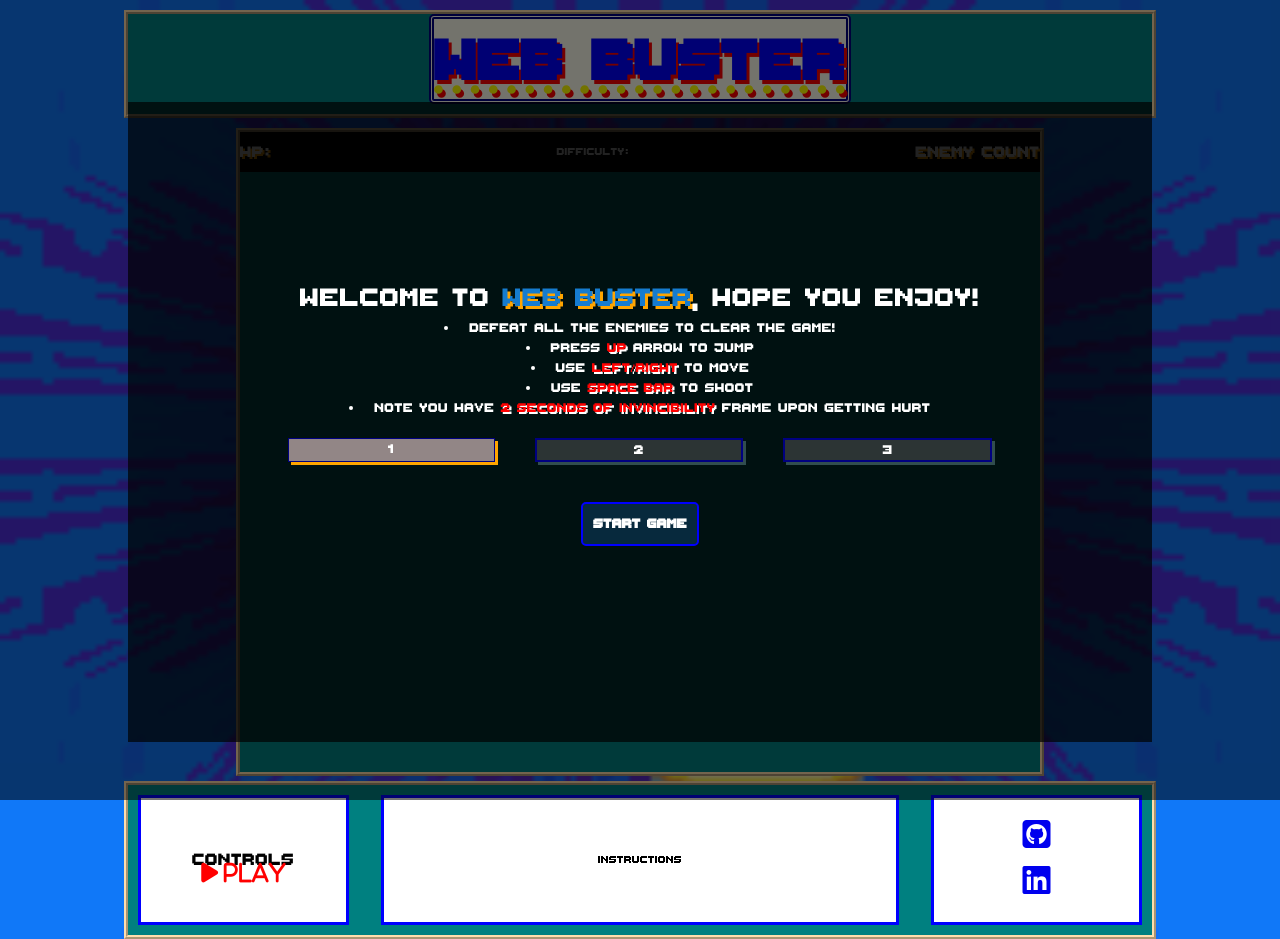
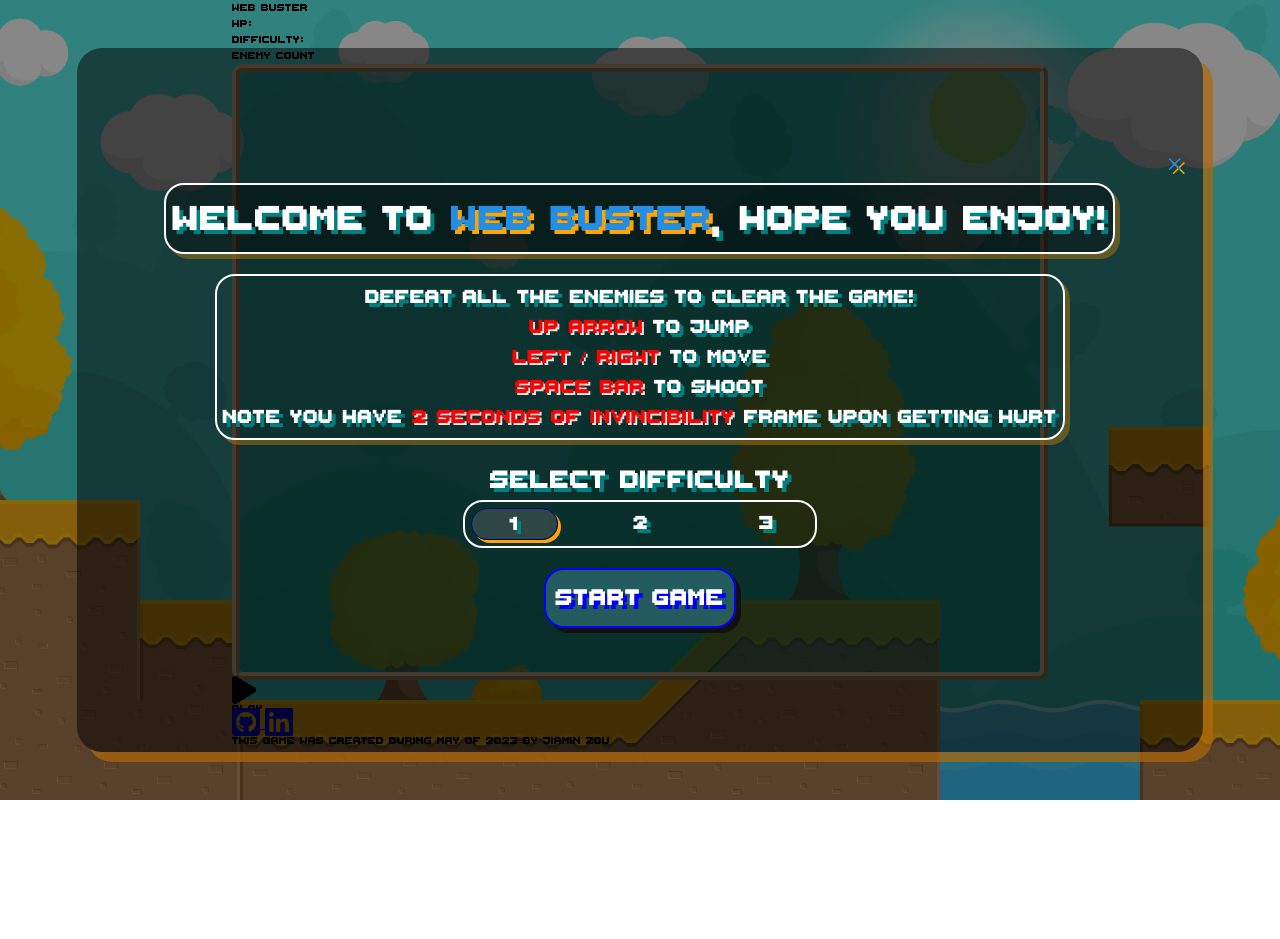
Before and after one commit to Jiamin-Zou/web-buster, a website built with webpack: page index.html in a window 1280 px wide. After the commit the page ends 800 px from the top, so only its background shows below. Built offline with nearby package versions, Linux system fonts and the light colour scheme.

Commit message:
modal css done

```diff
--- a/index.html
+++ b/index.html
@@ -11,22 +11,22 @@
     <title>Web Buster!</title>
 </head>
 <body>
-    <div class="main-container">
-        <div class="header">
-            <h1 id="game-name">Web Buster</h1>
-        </div>
+    <audio id="gameBGM" src="src/assets/sounds/MMBN_Theme.mp3" loop></audio>
     <div class="modal" id="gameModal">
         <div id="game-menu">
-                <div id="welcome-msg">Welcome to <span>Web Buster</span>, hope you enjoy!</div>
+            <span class="close-game-menu">&times;</span>
+            <h2 id="welcome-msg">Welcome to <span>Web Buster</span>, hope you enjoy!</h2>
             <div id="instructions">
-                    <li>Defeat all the enemies to clear the game!</li>
-                    <li class="key">Press <span>Up</span> Arrow to jump</li>
-                    <li class="key">Use <span>Left/Right</span> to move</li>
-                    <li class="key">Use <span>Space Bar</span> to Shoot</li>
+                <h2>Defeat all the enemies to clear the game!</h2>
+                <li class="key"><span>Up Arrow</span> to jump</li>
+                <li class="key"><span>Left / Right</span> to move</li>
+                <li class="key"><span>Space Bar</span> to Shoot</li>
                 <li class="key">Note you have <span>2 seconds of invincibility</span> frame upon getting hurt</li>
             </div>
 
-                <ul class="game-diff-ctn">
+            <div class="difficulty-ctn">
+                <div class="diff-select-header">Select Difficulty</div>
+                <ul class="game-diff-levels">
                     <li class="diff-selections-lv difficulty-selected">1</li>
                     <li class="diff-selections-lv">2</li>
                     <li class="diff-selections-lv">3</li>
@@ -34,9 +34,19 @@
                 <div id="game-start-btn">Start Game</div>
             </div>
         </div>
+    </div>
 
-        <div class="game-container">
-            <div class="game-head">
+    <div class="main-container">
+
+        <div class="header">
+            <h1 id="game-name">Web Buster</h1>
+        </div>
+
+        <div class="body">
+
+
+            <div class="left-container">
+
                 <div class="player-health-container">
                     <div class="hp-info">
                         <p>HP:</p>
@@ -44,48 +54,93 @@
                     </div>
                     <div id="player-hp-bar"></div>
                 </div>
-                <div>
+
+                <div class="game-difficulty-display">
                     <p>Difficulty:</p>
                     <div id="game-difficulty"></div>
                 </div>
-                <div class="enemy-count-container">
+
+                <div class="enemy-count-disaply">
                     <p>Enemy Count</p>
                     <div id="enemy-counts"></div>
                 </div>
+
             </div>
+
+
+
+            <div class="game-container">
+                <!-- <div class="game-head">
+
+                    <div class="player-health-container">
+                        <div class="hp-info">
+                            <p>HP:</p>
+                            <div id="hp-stat"></div>
+                        </div>
+                        <div id="player-hp-bar"></div>
+                    </div>
+
+                    <div class="game-difficulty-diaplay">
+                        <p>Difficulty:</p>
+                        <div id="game-difficulty"></div>
+                    </div>
+
+                    <div class="enemy-count-disaply">
+                        <p>Enemy Count</p>
+                        <div id="enemy-counts"></div>
+                    </div>
+
+                </div> -->
 
                 <canvas id="canvas"></canvas>
             </div>
 
-        <div class="footer">
-            <div class="main-controls">
-                <p>Controls</p>
-                <div class="sound-control">
-                    <div class="bgm-sound-icon bgm-on">
-                        <i class="fa-solid fa-pause fa-xl"> Pause</i>
-                    </div>
-                    <audio id="gameBGM" src="src/assets/sounds/MMBN_Theme.mp3" loop></audio>
-                    <div class="bgm-sound-icon bgm-off">
-                        <i class="fa-solid fa-play fa-xl"> Play</i>
-                    </div>
-                </div>
+
+            <div class="right-container">
+
+                <div class="links">
+
+                    <div class="modal toggle">
+                        <i class="fa-sharp fa-solid fa-circle-info fa-2xl"></i>
+                        <p>Game Info</p>
                     </div>
 
-            <div class="instructions">
-                <p>Instructions</p>
+                    <div class="bgm-toggle">
+                        <i class="fa-solid fa-play fa-2xl"></i>
+                        <p>Play</p>
+                    </div>
+
+                    <a href="https://github.com/Jiamin-Zou/web-buster">
+                        <i class="fa-brands fa-square-github fa-2xl"></i>
+                    </a>
+
+                    <a href="https://www.linkedin.com/in/jiaminzou95/">
+                        <i class="fa-brands fa-linkedin fa-2xl"></i>
+                    </a>
 
                 </div>
 
-            <div class="links">
+                <div class="abouts">
+                    <p>This game was created during May of 2023 by <span>Jiamin Zou</span></p>
+                </div>
+
+            </div>
+
+
+        </div>
+
+
+    </div>
+</body>
+</html>
+
+<!-- <div class="links">
+    <i class="fa-sharp fa-solid fa-circle-info fa-2xl"></i>
+    <i class="fa-solid fa-play fa-2xl"></i>
     <a href="https://github.com/Jiamin-Zou/web-buster">
         <i class="fa-brands fa-square-github fa-2xl"></i>
     </a>
     <a href="https://www.linkedin.com/in/jiaminzou95/">
         <i class="fa-brands fa-linkedin fa-2xl"></i>
     </a>
-            </div>
-
-        </div>
-    </div>
-</body>
-</html>
+</div> -->
--- a/src/index.scss
+++ b/src/index.scss
@@ -1,5 +1,5 @@
 @import "./styles/css_reset.scss";
-@import "./styles/page.scss";
+// @import "./styles/page.scss";
 @import "./styles/modal_menu.scss";
 
 @font-face {
@@ -7,11 +7,12 @@
     src: url(../src/assets/font/ThaleahFat.ttf);
 }
 
-$game-color: teal;
+$color: rgb(18, 241, 241);
+
 $game-font: ThaleahFat;
 
 body {
-    background: url("../src/assets/images/background/bg.png") no-repeat center center fixed;
+    background: url("../src/assets/images/webpage/background.png") no-repeat center center fixed;
     -webkit-background-size: cover;
     -moz-background-size: cover;
     -o-background-size: cover;
@@ -22,9 +23,11 @@ body {
 }
 
 #canvas{
-    background-color: $game-color;
-    border: 4px ridge navajowhite;
-    border-top: 0px;
+    background-color: rgb(18, 241, 241);
+    background-color: rgba($color: #088d7b9c, $alpha: 0.5);
+    border-radius: 10px;
+    border: 8px ridge navajowhite;
+    // border-top: 0px;
 
     // width: 800px;
     // height: 500px;
--- a/src/styles/modal_menu.scss
+++ b/src/styles/modal_menu.scss
@@ -1,74 +1,112 @@
 .modal {
-    display: none; /* Hidden by default */
-    position: fixed; /* Stay in place */
-    z-index: 1; /* Sit on top */
+    display: none;
+    position: fixed;
+    z-index: 1;
     left: 0;
     top: 0;
-    width: 100%; /* Full width */
-    height: 100%; /* Full height */
-    overflow: auto; /* Enable scroll if needed */
-    // background-color: rgb(0,0,0); /* Fallback color */
-    background-color: rgba(0,0,0,0.55);
+    width: 100%;
+    height: 100%;
+    overflow: auto;
+    background-color: rgb(0,0,0);
+    background-color: rgba(0,0,0,0.47);
 }
 
 #game-menu {
-    // position: fixed;
-    margin: 8% auto;
-    background-color: rgba(0, 0, 0, 0.7);
+    .close-game-menu {
+        align-self: last baseline;
+        margin-right: 20px;
+        font-size: 30px;
+    }
+    margin:auto;
+    width: 88%;
+    height:88%;
+    background-color: rgba(0, 0, 0, 0.5);
     color: white;
-    width: 80%;
-    height:80%;
+    text-shadow: 4px 4px teal;
+    font-size: 30px;
+    border-radius: 25px;
     display: flex;
     flex-direction: column;
     justify-content: center;
     align-items: center;
     text-align: center;
-    font-size: 20px;
+    box-shadow: 10px 10px rgba($color: #b168082f, $alpha: 0.7);
+
+    #welcome-msg {
+        font-size: 55px;
+        border-radius: 20px;
+        padding: 6px;
+        border: 2px solid;
+        background-color: rgba(0,0,0,0.4);
+        box-shadow: 5px 5px rgba(161, 112, 19, 0.548);
+    }
+    li {
+        list-style: none;
+    }
     span {
-        color: rgba($color: #167ccf5e, $alpha: 1.0);
-        text-shadow: 3px 3px orange;
+        color: rgba($color: #248de45e, $alpha: 1.0);
+        text-shadow: 4px 4px orange;
+    }
+    #instructions {
+        margin: 20px;
+        border-radius: 20px;
+        padding: 6px;
+        border: 2px solid;
+        box-shadow: 5px 5px rgba(161, 112, 19, 0.548);
     }
     .key span {
         color:red;
-        text-shadow: 2px 2px white;
+        text-shadow: 2px 2px rgba(255, 255, 255, 0.87);
     }
-}
-#welcome-msg{
-    font-size: 40px;
-}
-
-#game-start-btn {
-    margin:20px;
-    padding:10px;
-    font-size: 20px;
-    font-weight: bold;
-    border-radius: 5px;
-    background-color:rgba($color: #1960a154, $alpha: 0.3);
-    border: 2px solid blue;
-}
-
-.game-diff-ctn {
+    .difficulty-ctn {
         width:100%;
         list-style: none;
         display: flex;
+        flex-direction: column;
         justify-content: center;
+        align-items: center;
+        .diff-select-header {
+            font-size: 40px;;
+        }
+        .game-diff-levels {
+            display: flex;
+            width: 30%;
+            justify-content: space-between;
             // align-items: center;
+            border-radius: 20px;
+            padding: 6px;
+            border: 2px solid;
             li {
-        margin:20px;
-        width: 20%;
-        border: 2px solid navy;
-        box-shadow: 3px 3px rgba($color: #a3d8df, $alpha: 0.3);
-        background-color: rgba($color: #9286863a, $alpha: 0.3);
+                width: 25%;
+                border-radius: 30px;
             }
             li:hover {
-        color: rgba($color: #167ccf5e, $alpha: 1.0);
-        border-radius: 2px;
-        background-color: orange;
-        border: 2px solid black;
+                border-radius:30px;
+                color: #1960a154;
+                background-color: aliceblue;
             }
             .difficulty-selected {
-        background-color: rgba($color: #9286863a, $alpha: 1.0);
                 border: 1px solid navy;
                 box-shadow: 3px 3px orange;
+                background-color: rgba($color: #9286863a, $alpha: 0.27);
             }
         }
+    }
+}
+#game-start-btn {
+    margin: 20px;
+    padding: 10px;
+    font-size: 36px;
+    font-weight: double;
+    border-radius: 20px;
+    border: 2px solid blue;
+    text-shadow: 4px 4px blue;
+    box-shadow: 5px 5px rgba($color: #130f0f, $alpha: 1.0);
+    background-color: rgba($color: #3e868f, $alpha: 0.5)
+}
+
+#game-start-btn:hover {
+    background-color: rgba($color: #000000, $alpha: 1.0);
+    color: blue;
+    text-shadow: 4px 4px orange;
+}
--- a/src/styles/page.scss
+++ b/src/styles/page.scss
@@ -1,151 +1,149 @@
-.main-container {
-    width: 100%;
-    height: 100%;
-    display: flex;
-    flex-direction: column;
-    align-items: center;
-    justify-content: center;
-}
+// .main-container {
+//     width: 100%;
+//     height: 100%;
+//     display: flex;
+//     flex-direction: column;
+//     align-items: center;
+//     justify-content: center;
+// }
 
-.header {
-    width:80%;
-    height: 100px;
-    border: 4px ridge navajowhite;
-    background-color: teal;
-    font-family:ThaleahFat;
-    color:blue;
-    font-size: 65pt;
-    font-weight: bold;
-    text-decoration:underline;
-    text-decoration-color: yellow;
-    text-decoration-style: dotted;
-    text-shadow: 3px 4px red;
-    text-align: center;
-    // line-height: 65px;
-    display: flex;
-    justify-content: center;
-    margin: 10px;
-    h1 {height: 80%;
-        background-color: ivory;
-        // padding: 3px;
-        width: fit-content;
-        border-radius: 5px;
-        border: 5px double navy;
-        border-style:double;
-    }
-}
+// .header {
+//     width:80%;
+//     height: 100px;
+//     border: 4px ridge navajowhite;
+//     background-color: teal;
+//     font-family:ThaleahFat;
+//     color:blue;
+//     font-size: 65pt;
+//     font-weight: bold;
+//     text-decoration:underline;
+//     text-decoration-color: yellow;
+//     text-decoration-style: dotted;
+//     text-shadow: 3px 4px red;
+//     text-align: center;
+//     // line-height: 65px;
+//     display: flex;
+//     justify-content: center;
+//     margin: 10px;
+//     h1 {height: 80%;
+//         background-color: ivory;
+//         // padding: 3px;
+//         width: fit-content;
+//         border-radius: 5px;
+//         border: 5px double navy;
+//         border-style:double;
+//     }
+// }
 
-.game-head {
-    display: flex;
-    justify-content: space-between;
-    align-items: center;
-    color: white;
-    background-color: black;
-    border: 4px ridge navajowhite;
-    border-bottom: 0px;
-    padding: 20;
-    width: 800px;
-    height: 40px;
-    .player-health-container, .enemy-count-container {
-        display: flex;
-        flex-direction: column;
-        font-size: 24px;
-        text-shadow: 2px 2px orange;
-        // align-items: center;
-        .hp-info {
-            display: flex;
-            #hp-stat {
-                color: rgb(179, 255, 65);
-            }
-        }
+// .game-head {
+//     display: flex;
+//     justify-content: space-between;
+//     align-items: center;
+//     color: white;
+//     background-color: black;
+//     border: 4px ridge navajowhite;
+//     border-bottom: 0px;
+//     padding: 20;
+//     width: 800px;
+//     height: 40px;
+//     .player-health-container, .enemy-count-container {
+//         display: flex;
+//         flex-direction: column;
+//         font-size: 24px;
+//         text-shadow: 2px 2px orange;
+//         // align-items: center;
+//         .hp-info {
+//             display: flex;
+//             #hp-stat {
+//                 color: rgb(179, 255, 65);
+//             }
+//         }
 
-        #player-hp-bar {
-            display: flex;
-            justify-content: flex-start;
-            li {
-                width:3px;
-                height: 12px;
-                list-style: none;
-                background-color: limegreen;
-                border: 3px groove rgb(3, 156, 3);
-                box-shadow: 2px 2px orange;
-            }
+//         #player-hp-bar {
+//             display: flex;
+//             justify-content: flex-start;
+//             li {
+//                 width:3px;
+//                 height: 12px;
+//                 list-style: none;
+//                 background-color: limegreen;
+//                 border: 3px groove rgb(3, 156, 3);
+//                 box-shadow: 2px 2px orange;
+//             }
 
-        }
-    }
+//         }
+//     }
 
-    .enemy-count-container div {
-        display: flex;
-        flex-direction: column;
-        align-items: center;
-        color: red;
-        font-size: 30px;
-    }
-}
+//     .enemy-count-container div {
+//         display: flex;
+//         flex-direction: column;
+//         align-items: center;
+//         color: red;
+//         font-size: 30px;
+//     }
+// }
 
-.footer{
-    width:80%;
-    height: 150px;
-    border: 4px ridge navajowhite;
-    background-color: teal;
-    display: flex;
-    justify-content: space-between;
-}
+// .footer{
+//     width:80%;
+//     height: 150px;
+//     border: 4px ridge navajowhite;
+//     background-color: teal;
+//     display: flex;
+//     justify-content: space-between;
+// }
 
-.main-controls {
-    width: 20%;
-    display: flex;
-    flex-direction: column;
-    justify-content: center;
-    align-items: center;
-    background-color: white;
-    margin: 10px;
-    border: 3px solid blue;
-    p {
-        font-size: 24px;
-    }
-    > p {
-        font-size: 26px;
-    }
-    .bgm-on {
-        color: red;
-        display: none;
-    }
+// .main-controls {
+//     width: 20%;
+//     display: flex;
+//     flex-direction: column;
+//     justify-content: center;
+//     align-items: center;
+//     background-color: white;
+//     margin: 10px;
+//     border: 3px solid blue;
+//     p {
+//         font-size: 24px;
+//     }
+//     > p {
+//         font-size: 26px;
+//     }
+//     .bgm-on {
+//         display: none;
+//     }
 
-    .bgm-off{
-        color:red;
+//     .bgm-off{
+//         display: flex;
+//     }
 
-        display: flex;
-    }
-    .bgm-sound-icon{
-        font-size: 15px;
-    }
+//     .bgm-sound-icon{
+//         font-size: 15px;
+//     }
 
-    .bgm-sound-icon:hover{
-        cursor: pointer;
-    }
-    .sound-control {
-        display: flex;
-    }
-}
-.instructions {
-    width: 50%;
-    display: flex;
-    flex-direction: column;
-    justify-content: center;
-    align-items: center;
-    background-color: white;
-    margin: 10px;
-    border: 3px solid blue;
-}
+//     .bgm-sound-icon:hover{
+//         cursor: pointer;
+//     }
+//     .sound-control {
+//         display: flex;
+//     }
+// }
+// .instructions {
+//     width: 50%;
+//     display: flex;
+//     flex-direction: column;
+//     justify-content: center;
+//     align-items: center;
+//     background-color: white;
+//     margin: 10px;
+//     border: 3px solid blue;
+// }
 
-.links {
-    width: 20%;
-    display: flex;
-    flex-direction: column;
-    justify-content: space-evenly;
-    align-items: center;
-    background-color: white;
-    margin: 10px;
-    border: 3px solid blue;
-}
+// .links {
+//     width: 20%;
+//     display: flex;
+//     flex-direction: column;
+//     justify-content: space-evenly;
+//     align-items: center;
+//     background-color: white;
+//     margin: 10px;
+//     border: 3px solid blue;
+// }
```
Also changed, not shown: dist/main.css, src/assets/images/background/page_background.png (deleted), src/assets/images/webpage/ArrowLeft.png (added), src/assets/images/webpage/ArrowRight.png (added), src/assets/images/webpage/ArrowUp.png (added), src/assets/images/webpage/background.png (added). Lines whose indentation alone changed are shown as unchanged.
